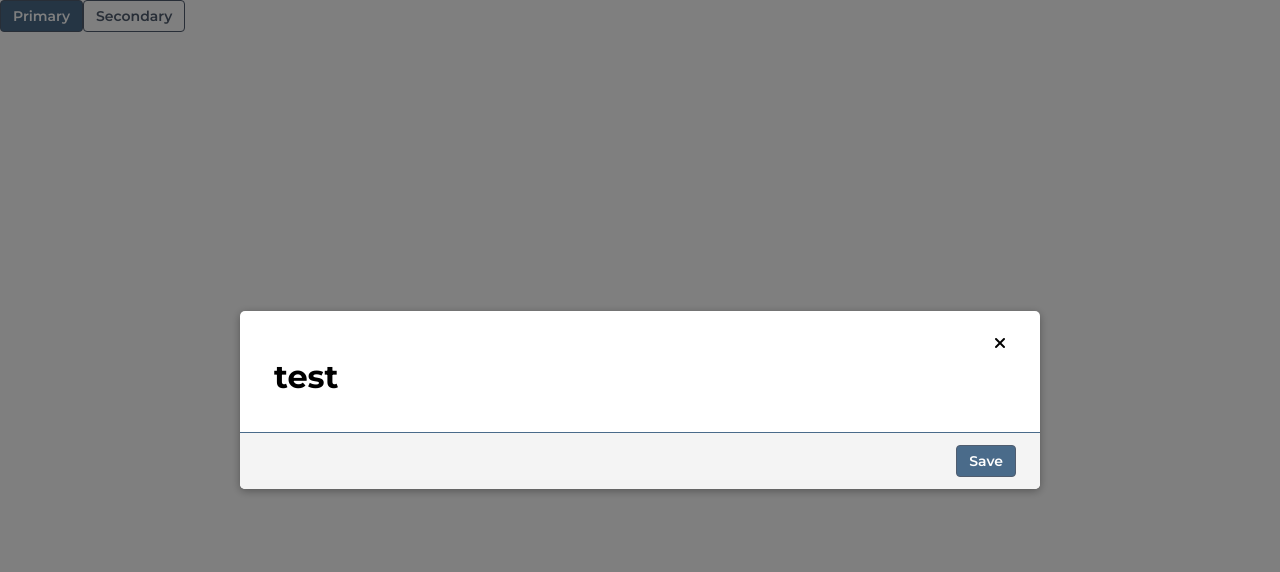
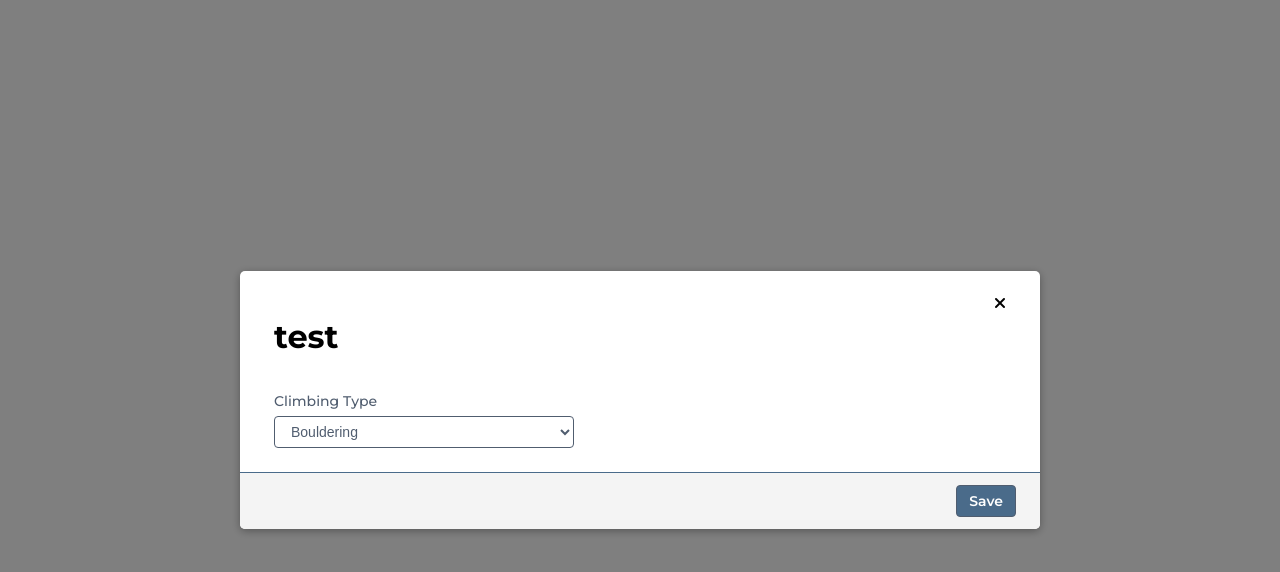
Before and after one commit to Armitage35/climber.guru, a Vue app: page / in a window 1280 px wide. Shown: the top 572 px of the page. Built offline with nearby package versions, Linux system fonts and the light colour scheme.

Commit message:
Setup dropdown

```diff
--- a/src/App.vue
+++ b/src/App.vue
@@ -1,7 +1,5 @@
 <template>
 	<div id="app">
-		<Button type="primary" content="primary"></Button>
-		<Button type="secondary" content="secondary"></Button>
 		<Modal
 			v-if="appState.modal.active"
 			@toggleModal="toggleModal"
@@ -14,12 +12,11 @@
 <script>
 import './Master.scss';
 
-import Button from './components/Button/Button';
 import Modal from './components/Modal/Modal';
 
 export default {
 	name: 'app',
-	components: { Button, Modal },
+	components: { Modal },
 	data: function() {
 		return {
 			appState: {
--- a/src/Master.scss
+++ b/src/Master.scss
@@ -1,10 +1,11 @@
 // External ressources
-@import url('https://fonts.googleapis.com/css?family=Montserrat:400,500,600,700&display=swap');
+@import url('https://fonts.googleapis.com/css?family=Montserrat:300,400,500,600,700&display=swap');
 
 // Main files files
-@import './variables';
+@import './variables.scss';
 @import './App.scss';
 
 // Components
 @import './components/Button/Button.scss';
+@import './components/Dropdown/Dropdown.scss';
 @import './components/Modal/Modal.scss';
--- a/src/Variables.scss
+++ b/src/Variables.scss
@@ -13,6 +13,7 @@ $mostly-black: #111111;
 $black: #000000;
 
 // Font weights
+$light: 300;
 $regular: 400;
 $medium: 500;
 $semiBold: 600;
--- a/src/components/Button/Button.vue
+++ b/src/components/Button/Button.vue
@@ -4,7 +4,18 @@
 
 <script>
 export default {
-	props: ['content', 'type'],
+	props: {
+		type: {
+			validator: function(value) {
+				return ['primary', 'secondary'].indexOf(value) !== -1;
+			},
+			required: true
+		},
+		content: {
+			type: String,
+			required: true
+		}
+	},
 	computed: {
 		classResolver: function() {
 			return 'bttn__' + this.type;
--- /dev/null
+++ b/src/components/Dropdown/Dropdown.scss
@@ -0,0 +1,27 @@
+label {
+	font-size: 14px;
+	font-weight: $medium;
+	color: $weird-blue;
+	text-transform: capitalize;
+	display: block;
+}
+
+select {
+	width: 300px;
+	margin-top: 6px;
+	padding: 6px 12px;
+	border-radius: 4px;
+	border: solid 1px $weird-blue;
+	background-color: $plain-white;
+	font-size: 14px;
+	font-weight: normal;
+	color: $weird-blue;
+	font-weight: $light;
+	text-transform: capitalize;
+}
+
+.option {
+	font-size: 14px;
+	font-weight: normal;
+	color: $dark-blue;
+}
--- /dev/null
+++ b/src/components/Dropdown/Dropdown.vue
@@ -0,0 +1,19 @@
+<template>
+	<div class="dropdown">
+		<label :for="title">{{ title }}</label>
+		<select name="">
+			<option
+				v-for="(option, index) in options"
+				:key="index"
+				:value="option"
+				>{{ option }}</option
+			>
+		</select>
+	</div>
+</template>
+
+<script>
+export default {
+	props: ['title', 'options']
+};
+</script>
--- a/src/components/Modal/Modal.scss
+++ b/src/components/Modal/Modal.scss
@@ -51,6 +51,10 @@ $modalTransition: all .6s ease;
 	}
 }
 
+.modal__body {
+	margin: 24px 34px;
+}
+
 .modal__footer {
 	display: flex;
 	background-color: $very-light-grey;
--- a/src/components/Modal/Modal.vue
+++ b/src/components/Modal/Modal.vue
@@ -7,7 +7,9 @@
 					<i class="fas fa-times" @click="$emit('toggleModal')"></i>
 				</div>
 			</div>
-			<div class="modal__body"></div>
+			<div class="modal__body">
+				<Dropdown title="climbing type" :options="dropdown"></Dropdown>
+			</div>
 			<div class="modal__footer">
 				<Button
 					v-for="(action, index) in actions"
@@ -22,9 +24,15 @@
 
 <script>
 import Button from '../Button/Button';
+import Dropdown from '../Dropdown/Dropdown';
 
 export default {
 	props: ['title', 'actions'],
-	components: { Button }
+	components: { Button, Dropdown },
+	data: function() {
+		return {
+			dropdown: ['bouldering', 'lead', 'top rope', 'ice']
+		};
+	}
 };
 </script>
```
